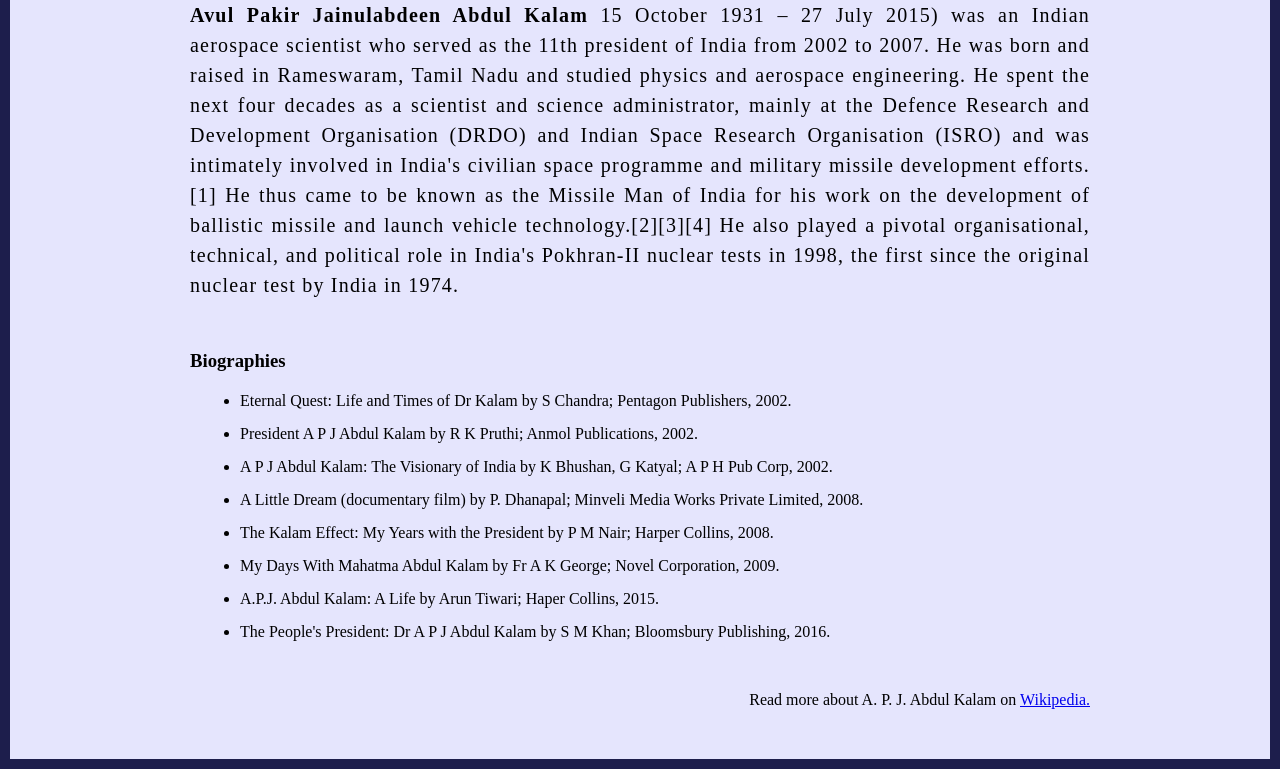
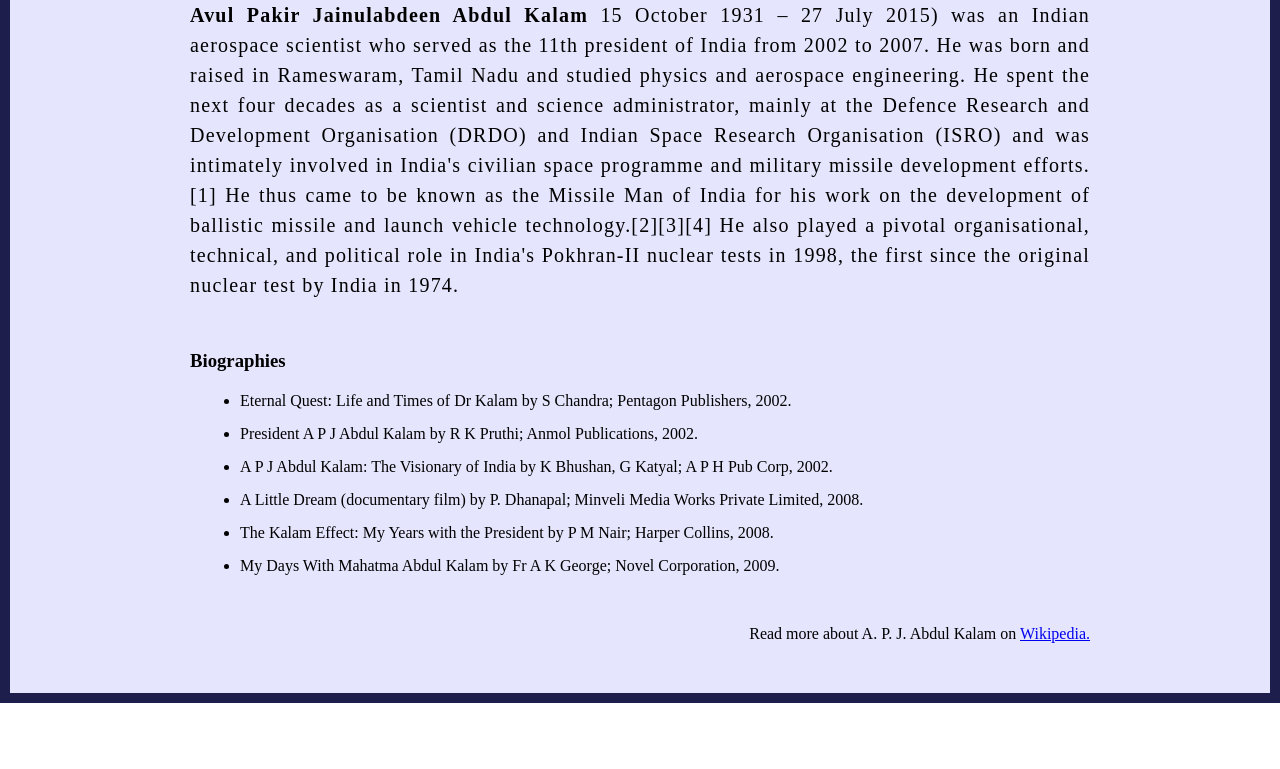
Before and after one commit to oxdu/git_1, a plain HTML site: page index.html in a window 1280 px wide. Shown: the part 580-1349 px from the top of the page. After the commit the page ends 1283 px from the top, so only its background shows below. Drawn offline with Linux system fonts and the light colour scheme.

Commit message:
paragraph

```diff
--- a/index.html
+++ b/index.html
@@ -67,13 +67,7 @@
               My Days With Mahatma Abdul Kalam by Fr A K George; Novel
               Corporation, 2009.
             </li>
-            <li>
-              A.P.J. Abdul Kalam: A Life by Arun Tiwari; Haper Collins, 2015.
-            </li>
-            <li>
-              The People's President: Dr A P J Abdul Kalam by S M Khan;
-              Bloomsbury Publishing, 2016.
-            </li>
+
           </ul>
         </section>
         <footer>
```
